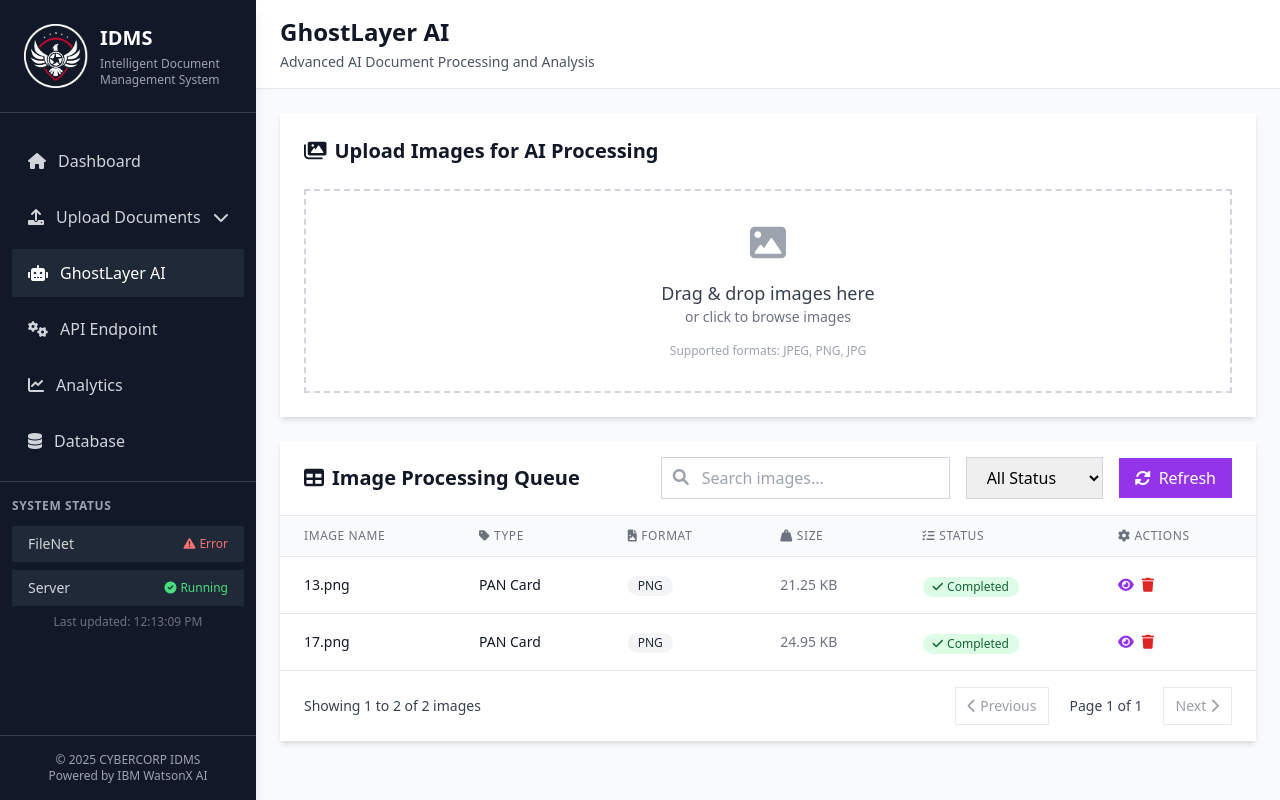
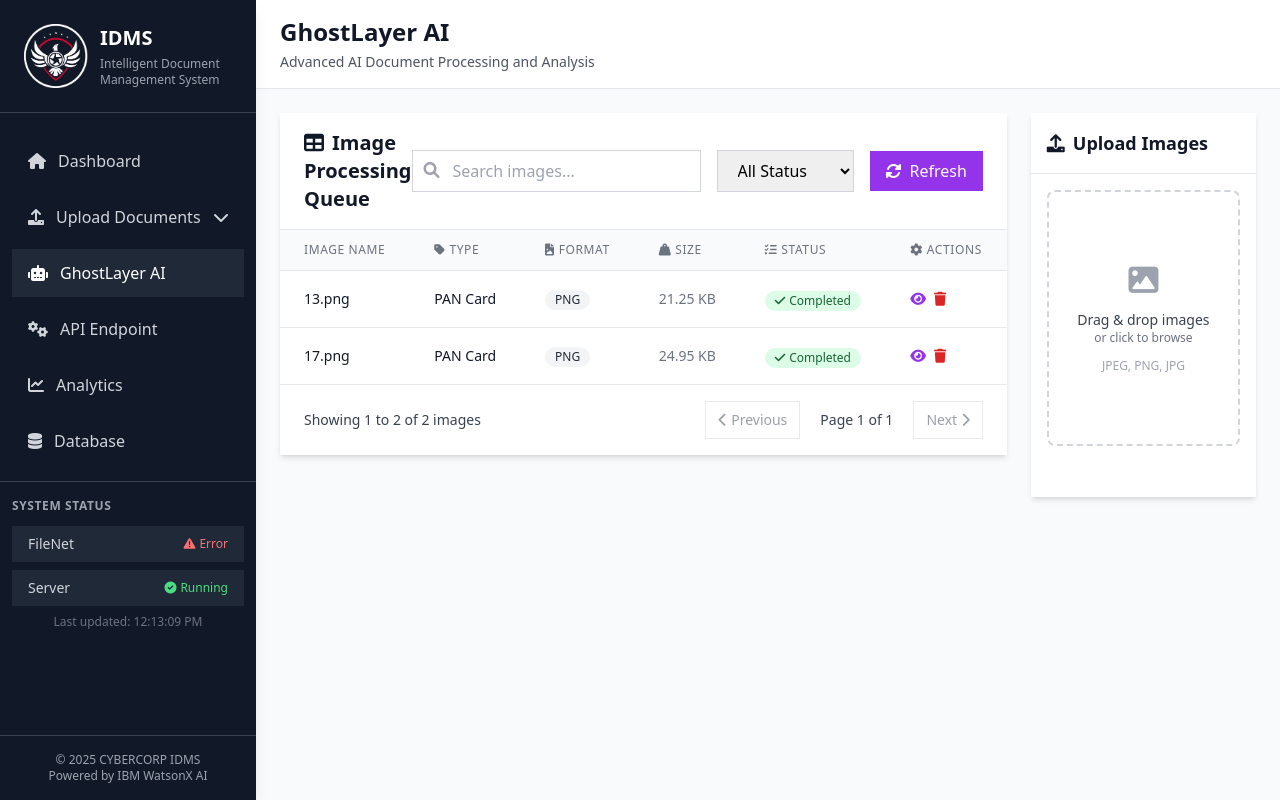
Before and after one commit to rhinocodelab/iidms, a FastAPI app: page /ghostlayer-ai in a window 1280 px wide. Run offline with FastAPI, Linux system fonts and the light colour scheme; data comes from the database, SQL or seed files in the repository; some libraries are stand-ins or nearby versions.

Commit message:
refactor ghostlayer

```diff
--- a/app/templates/ghostlayer.html
+++ b/app/templates/ghostlayer.html
@@ -8,32 +8,12 @@
 {% block content %}
 <div class="space-y-6">
 
-
-    <!-- Upload Section -->
-    <div class="bg-white  shadow-md p-6">
-        <div class="mb-6">
-            <h2 class="text-xl font-semibold text-gray-900">
-                <i class="fas fa-images mr-2"></i>Upload Images for AI Processing
-            </h2>
-        </div>
-
-        <div class="border-2 border-dashed border-gray-300  p-8 text-center hover:border-purple-400 transition-colors duration-200" id="drop-zone">
-            <div class="space-y-4">
-                <i class="fas fa-image text-4xl text-gray-400"></i>
-                <div>
-                    <p class="text-lg font-medium text-gray-700">Drag & drop images here</p>
-                    <p class="text-sm text-gray-500">or click to browse images</p>
-                </div>
-                <div class="text-xs text-gray-400">
-                    Supported formats: JPEG, PNG, JPG
-                </div>
-            </div>
-            <input type="file" id="file-input" multiple accept=".jpeg,.png,.jpg" class="hidden">
-        </div>
-    </div>
-
-    <!-- Documents Table -->
-    <div class="bg-white  shadow-md">
+    <!-- Two Panel Layout -->
+    <div class="flex flex-col lg:flex-row gap-6">
+        <!-- Left Panel - Table (75% width) -->
+        <div class="lg:w-3/4">
+            <!-- Documents Table -->
+            <div class="bg-white  shadow-md">
         <div class="px-6 py-4 border-b border-gray-200">
             <div class="flex items-center justify-between">
                 <h2 class="text-xl font-semibold text-gray-900">
@@ -112,6 +92,41 @@
                 </button>
             </div>
         </div>
+            </div>
+        </div>
+
+        <!-- Right Panel - Upload Zone (25% width) -->
+        <div class="lg:w-1/4">
+            <div class="bg-white shadow-md h-96">
+                <div class="px-4 py-4 border-b border-gray-200">
+                    <h3 class="text-lg font-semibold text-gray-900">
+                        <i class="fas fa-upload mr-2"></i>Upload Images
+                    </h3>
+                </div>
+
+                <div class="p-4 h-full">
+                    <div class="border-2 border-dashed border-gray-300 rounded-lg p-6 text-center hover:border-purple-400 transition-colors duration-200 h-64 flex flex-col justify-center" id="drop-zone">
+                        <div class="space-y-3">
+                            <i class="fas fa-image text-3xl text-gray-400"></i>
+                            <div>
+                                <p class="text-sm font-medium text-gray-700">Drag & drop images</p>
+                                <p class="text-xs text-gray-500">or click to browse</p>
+                            </div>
+                            <div class="text-xs text-gray-400">
+                                JPEG, PNG, JPG
+                            </div>
+                        </div>
+                        <input type="file" id="file-input" multiple accept=".jpeg,.png,.jpg" class="hidden">
+                    </div>
+
+                    <!-- Upload Progress Area -->
+                    <div id="upload-progress" class="mt-4 hidden">
+                        <div class="text-sm text-gray-600 mb-2">Uploading files...</div>
+                        <div class="space-y-2" id="progress-list"></div>
+                    </div>
+                </div>
+            </div>
+        </div>
     </div>
 </div>
 
@@ -176,10 +191,6 @@
                         <button id="close-progress" onclick="hideProgressModal()"
                                 class="px-4 py-2 bg-gray-500 text-white  hover:bg-gray-600 transition-colors duration-200 hidden">
                             Close
-                        </button>
-                        <button id="view-document" onclick="viewDocumentResult()"
-                                class="px-4 py-2 bg-purple-600 text-white  hover:bg-purple-700 transition-colors duration-200 hidden">
-                            <i class="fas fa-eye mr-2"></i>View Document
                         </button>
                     </div>
                 </div>
@@ -505,7 +516,6 @@ function resetProgressSteps() {
     // Hide results and buttons
     document.getElementById('results-preview').classList.add('hidden');
     document.getElementById('close-progress').classList.add('hidden');
-    document.getElementById('view-document').classList.add('hidden');
 }
 
 function updateProgressStep(step, status) {
@@ -532,7 +542,6 @@ function showResults(result) {
 
     document.getElementById('results-preview').classList.remove('hidden');
     document.getElementById('close-progress').classList.remove('hidden');
-    document.getElementById('view-document').classList.remove('hidden');
 }
 
 async function processDocumentWithProgress(file) {
@@ -580,8 +589,14 @@ async function processDocumentWithProgress(file) {
 
         updateProgressStep('save', 'completed');
 
-        // Show results
-        showResults(result);
+        // Show results with proper data mapping
+        const processedResult = {
+            document_name: result.document_name || result.document_type || 'Unknown',
+            confidence_score: result.confidence_score || result.confidence || 0,
+            matched_keywords: result.matched_keywords || result.keywords || []
+        };
+
+        showResults(processedResult);
 
         // Refresh the documents table
         loadDocuments();
--- a/app/templates/ghostlayer_view.html
+++ b/app/templates/ghostlayer_view.html
@@ -1,6 +1,9 @@
 {% extends "base.html" %}
 
-{% block title %}View Document - GhostLayer AI{% endblock %}
+{% block title %}GhostLayer AI - IDMS{% endblock %}
+
+{% block page_title %}GhostLayer AI{% endblock %}
+{% block page_subtitle %}Advanced AI Document Processing and Analysis{% endblock %}
 
 {% block content %}
 <div class="min-h-screen bg-gray-50">
```
